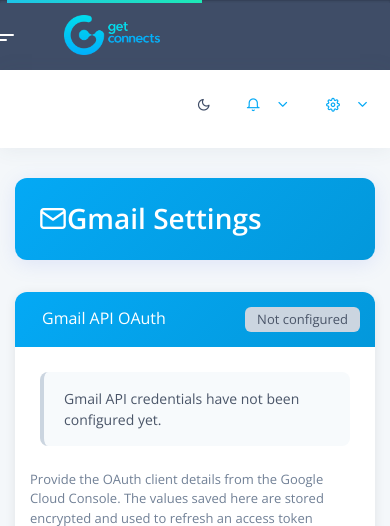
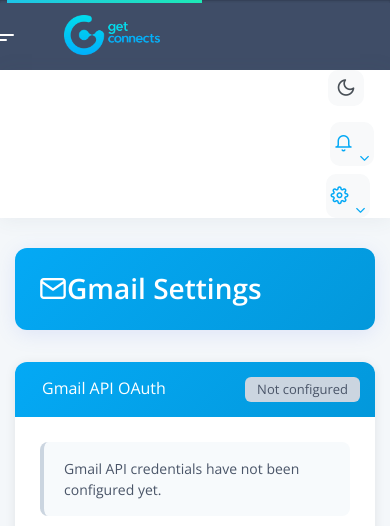
Before and after one commit to Warrior6289/Getconnects_Admin, a Flask app: page /settings/gmail in a window 390 px wide. Shown: the top 526 px of the page. Run offline with Flask 3, Linux system fonts and the light colour scheme; the visitor is signed in with stand-in values (Sample User, id 1); data that the repository does not hold is empty; some libraries are stand-ins or nearby versions.

Commit message:
design: Professional styling for top navigation icons
- Modern rounded icon buttons (40x40px)
- Light gray background with subtle border
- Cyan hover effect with lift animation
- Consistent icon sizing (20px)
- Professional shadow on hover
- Enhanced notification dropdown
- Better user profile dropdown
- Notification badge styling
- Active states for open dropdowns
- Smooth transitions
- Responsive design for mobile
- Clean, modern appearance matching logo colors

```diff
--- a/static/assets/css/color-scheme.css
+++ b/static/assets/css/color-scheme.css
@@ -297,6 +297,151 @@
 }
 
 /* ===================================
+   PROFESSIONAL TOP NAVIGATION ICONS
+   =================================== */
+
+/* Top navigation bar styling */
+.pcoded-header .navbar-nav {
+  display: flex;
+  align-items: center;
+  gap: 0.5rem;
+}
+
+.pcoded-header .navbar-nav > li {
+  display: flex;
+  align-items: center;
+}
+
+/* Professional icon buttons */
+.pcoded-header .navbar-nav > li > a,
+.pcoded-header .navbar-nav > li > label,
+.pcoded-header .navbar-nav > li .dropdown-toggle {
+  width: 40px;
+  height: 40px;
+  display: flex;
+  align-items: center;
+  justify-content: center;
+  border-radius: 10px;
+  background: #f8f9fa;
+  color: #495057;
+  transition: all 0.3s ease;
+  cursor: pointer;
+  border: 2px solid transparent;
+  position: relative;
+}
+
+.pcoded-header .navbar-nav > li > a:hover,
+.pcoded-header .navbar-nav > li > label:hover,
+.pcoded-header .navbar-nav > li .dropdown-toggle:hover {
+  background: #04a9f5;
+  color: #fff;
+  transform: translateY(-2px);
+  box-shadow: 0 4px 12px rgba(4, 169, 245, 0.3);
+  border-color: #04a9f5;
+}
+
+/* Icon sizing */
+.pcoded-header .navbar-nav .icon,
+.pcoded-header .navbar-nav .feather {
+  font-size: 20px;
+  width: 20px;
+  height: 20px;
+}
+
+/* Theme toggle styling */
+#theme-switch {
+  display: none;
+}
+
+.pcoded-header #theme-indicator {
+  font-size: 20px;
+}
+
+/* Notification badge */
+.pcoded-header .dropdown .badge {
+  position: absolute;
+  top: -4px;
+  right: -4px;
+  min-width: 18px;
+  height: 18px;
+  padding: 2px 5px;
+  font-size: 10px;
+  font-weight: 600;
+  border-radius: 9px;
+  background: #f56565;
+  color: #fff;
+  display: flex;
+  align-items: center;
+  justify-content: center;
+}
+
+/* Active state for dropdowns */
+.pcoded-header .navbar-nav .dropdown.show > a,
+.pcoded-header .navbar-nav .dropdown.show .dropdown-toggle {
+  background: #04a9f5;
+  color: #fff;
+  box-shadow: 0 4px 12px rgba(4, 169, 245, 0.3);
+}
+
+/* Notification dropdown styling */
+.pcoded-header .dropdown-menu.notification {
+  border: none;
+  border-radius: 12px;
+  box-shadow: 0 8px 24px rgba(0, 0, 0, 0.15);
+  margin-top: 0.5rem;
+  min-width: 320px;
+}
+
+.pcoded-header .dropdown-menu.notification .noti-head {
+  background: linear-gradient(135deg, #04a9f5 0%, #0398db 100%);
+  color: #fff;
+  padding: 1rem 1.25rem;
+  border-radius: 12px 12px 0 0;
+}
+
+.pcoded-header .dropdown-menu.notification .noti-head h6 {
+  color: #fff;
+  margin: 0;
+  font-weight: 600;
+}
+
+/* User profile dropdown */
+.pcoded-header .drp-user .dropdown-menu {
+  border: none;
+  border-radius: 12px;
+  box-shadow: 0 8px 24px rgba(0, 0, 0, 0.15);
+  margin-top: 0.5rem;
+  min-width: 200px;
+}
+
+.pcoded-header .drp-user .pro-head {
+  background: linear-gradient(135deg, #04a9f5 0%, #0398db 100%);
+  padding: 1rem 1.25rem;
+  border-radius: 12px 12px 0 0;
+}
+
+/* Remove default styles */
+.pcoded-header .navbar-nav > li > a {
+  padding: 0;
+  margin: 0;
+}
+
+/* Responsive adjustments */
+@media (max-width: 991px) {
+  .pcoded-header .navbar-nav > li > a,
+  .pcoded-header .navbar-nav > li > label,
+  .pcoded-header .navbar-nav > li .dropdown-toggle {
+    width: 36px;
+    height: 36px;
+  }
+
+  .pcoded-header .navbar-nav .icon,
+  .pcoded-header .navbar-nav .feather {
+    font-size: 18px;
+  }
+}
+
+/* ===================================
    PROFESSIONAL CHECKBOXES
    =================================== */
 
```
